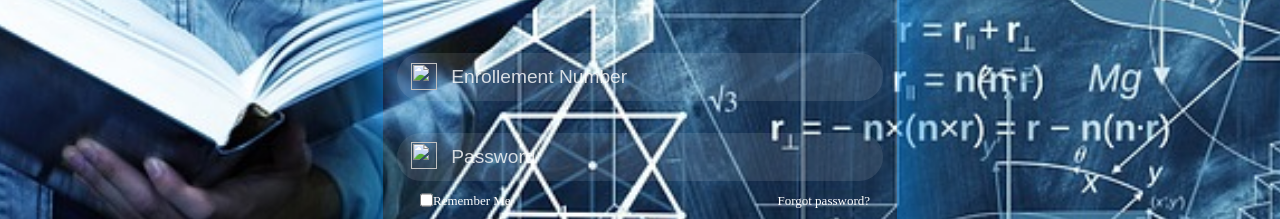
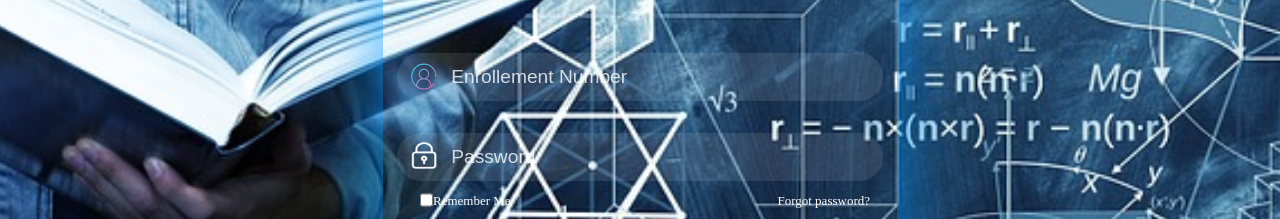
Before and after one commit to Abhishekchouksey0/Student, a plain HTML site: page Login.html in a window 1280 px wide. Shown: the part 315-534 px from the top of the page. Drawn offline with Linux system fonts and the light colour scheme.

Commit message:
Update Login.html

```diff
--- a/Login.html
+++ b/Login.html
@@ -21,11 +21,11 @@
 
             <div class="input-field">
                 <input type="text" class="input" placeholder="Enrollement Number" required>
-                <i><img src="Login_img/Username.png" alt=""></i>
+                <i><img src="Username.png" alt=""></i>
             </div>
             <div class="input-field">
                 <input type="Password" class="input" placeholder="Password" required>
-                <i><img src="Login_img/Password.png" alt=""></i>
+                <i><img src="Password.png" alt=""></i>
             </div>
 
             <div class="bottom">
```
